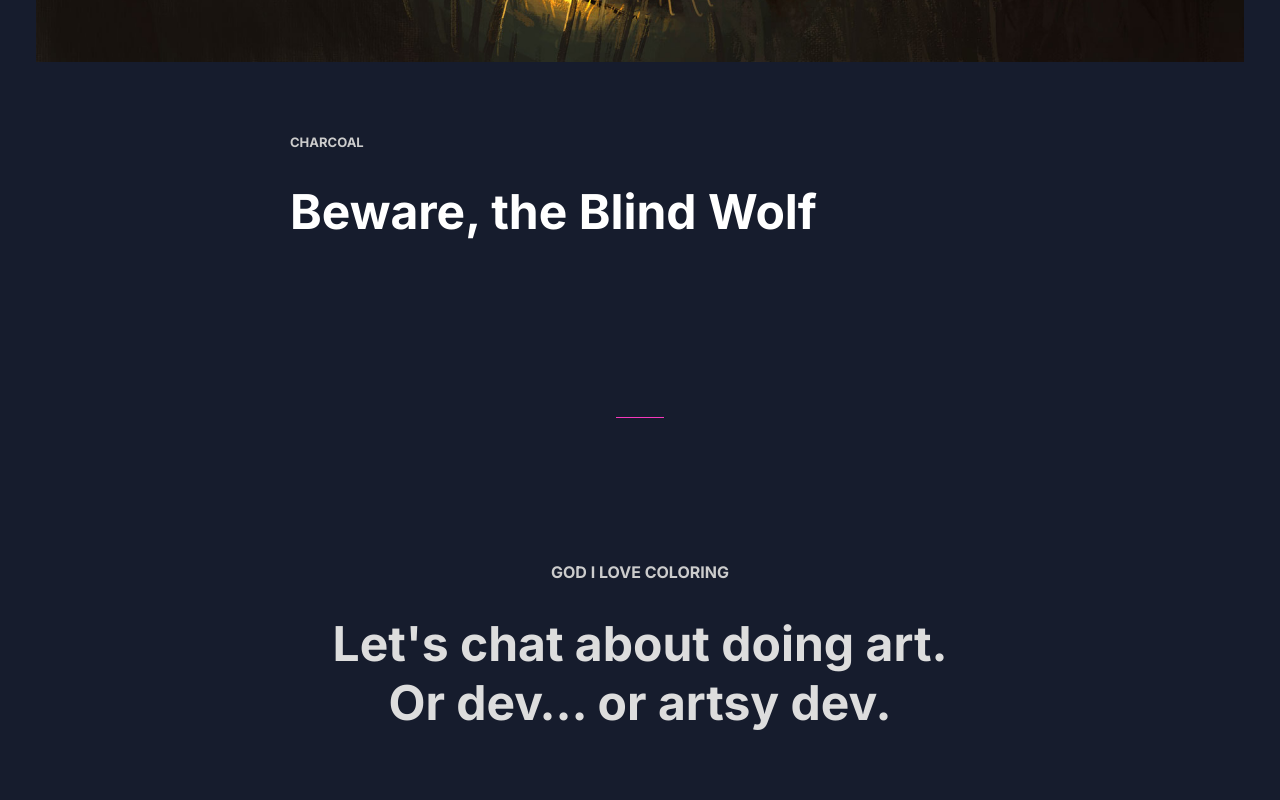
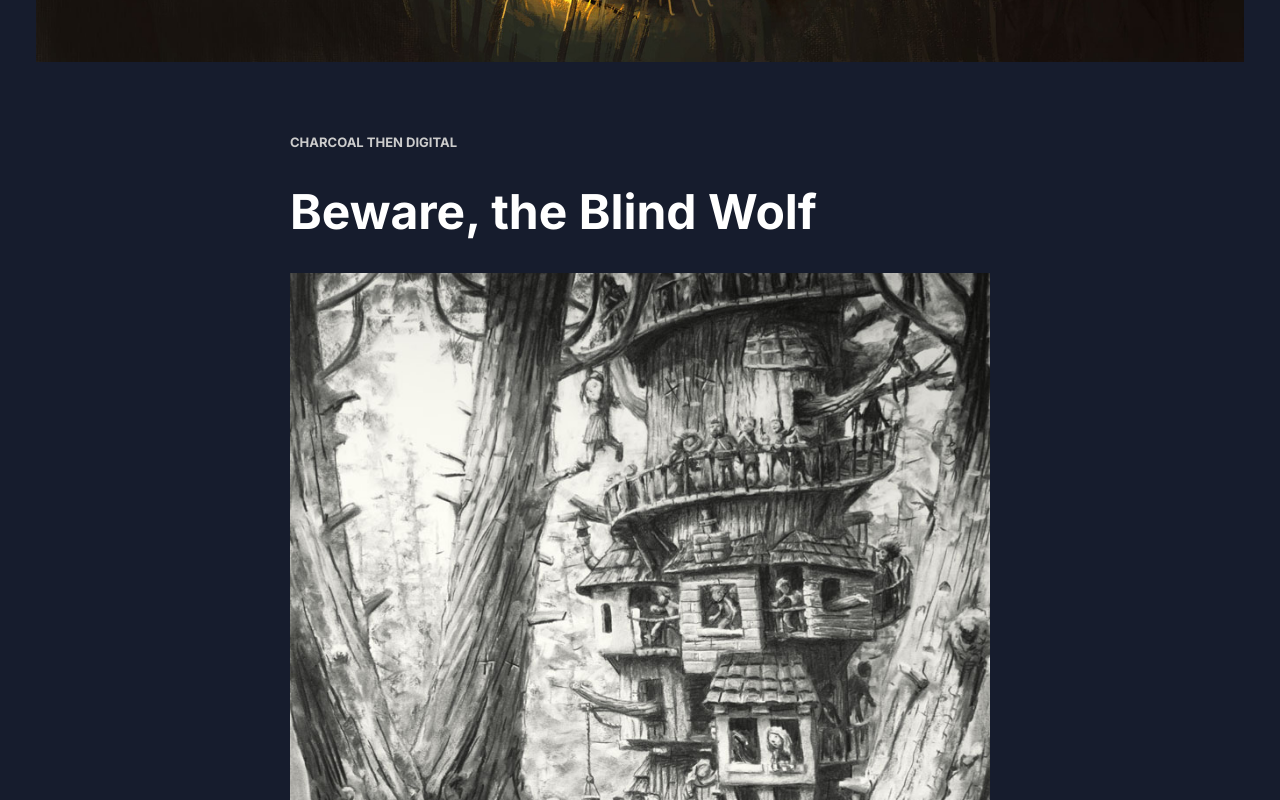
Before and after one commit to lancesnider/lance-snider, a Next.js app: page /beware-the-blind-wolf in a window 1280 px wide. Shown: the part 1600-2400 px from the top of the page. Built offline with nearby package versions, Linux system fonts and the light colour scheme.

Commit message:
Update the blind wolf page

```diff
--- a/src/app/beware-the-blind-wolf/page.tsx
+++ b/src/app/beware-the-blind-wolf/page.tsx
@@ -2,12 +2,17 @@ import Image from '@/components/Image/Image'
 import Details from '@/components/Details/Details'
 
 import image from '@/assets/art/blindWolf.jpg'
+import bw from '@/assets/art/beware-blind-wolf-bw.jpg'
 
 export default function Page() {
   return (
     <div>
       <Image image={image} alt='Beware, the Blind Wolf' />
-      <Details subheading='Charcoal' heading='Beware, the Blind Wolf'></Details>
+      <Details
+        subheading='Charcoal then digital'
+        heading='Beware, the Blind Wolf'
+      ></Details>
+      <Image sm image={bw} alt='Beware, the Blind Wolf - Charcoal' />
     </div>
   )
 }
--- a/src/components/Image/Image.scss
+++ b/src/components/Image/Image.scss
@@ -5,6 +5,12 @@
   justify-content: center;
   align-items: center;
 
+  &.-sm {
+    img {
+      max-width: 700px;
+    }
+  }
+
   img {
     max-width: 1600px;
     height: auto;
--- a/src/components/Image/Image.tsx
+++ b/src/components/Image/Image.tsx
@@ -2,15 +2,21 @@ import React from 'react'
 import NextImage, { StaticImageData } from 'next/image'
 
 import './Image.scss'
+import classNames from 'classnames'
 
 interface Props {
   image: StaticImageData
   alt: string
+  sm?: boolean
 }
 
-const Image = ({ image, alt }: Props) => {
+const Image = ({ image, alt, sm }: Props) => {
   return (
-    <div className='image'>
+    <div
+      className={classNames('image', {
+        '-sm': sm,
+      })}
+    >
       <NextImage src={image} alt={alt} />
     </div>
   )
```
Also changed, not shown: src/app/birds-arent-real/page.tsx (+5 -2 lines), src/assets/art/beware-blind-wolf-bw.jpg (added).
